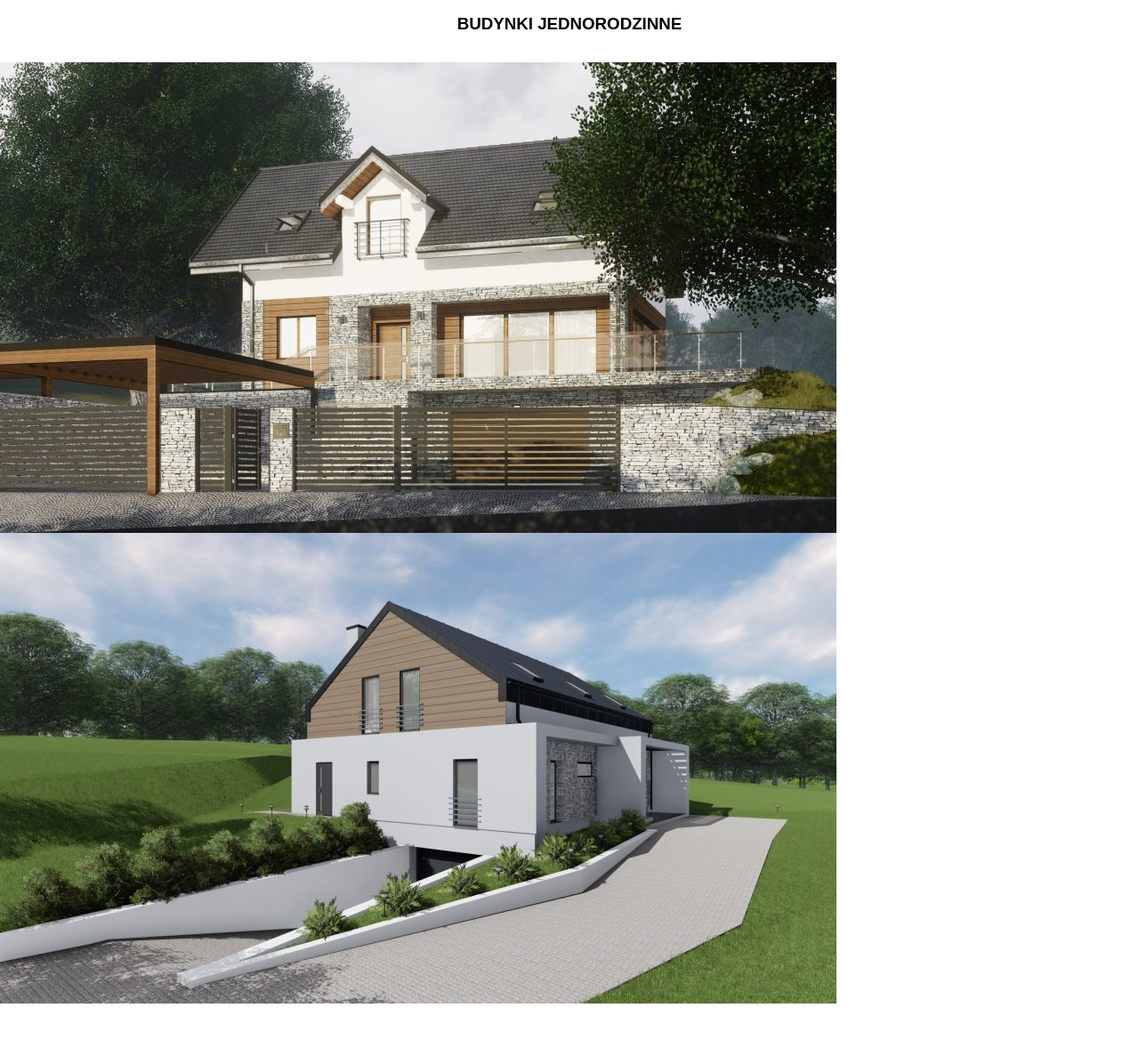
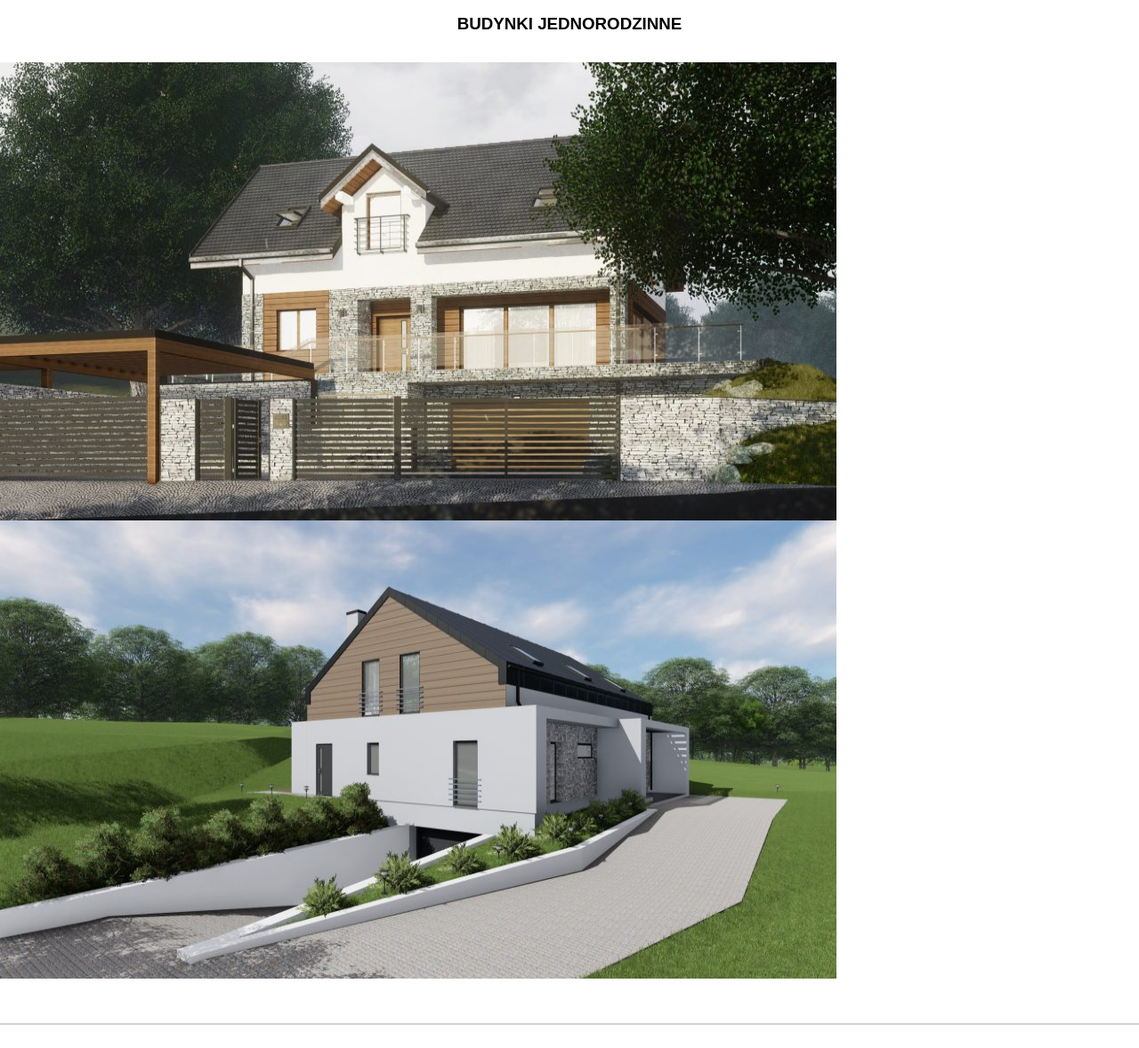
Before and after one commit to poprostuk4cper/poprostuk4cper.github.io, a plain HTML site: page projekty.html in a window 1280 px wide. Shown: the part 122-1300 px from the top of the page at 89% size. Drawn offline with Linux system fonts and the light colour scheme.

Commit message:
Update projekty.css

```diff
--- a/projekty.css
+++ b/projekty.css
@@ -19,7 +19,7 @@
     float: left;
     width: 50%;
     width: 940px;
-    height: 529px;
+    height: 515px;
 }
 .text1 {
     position: absolute;
@@ -55,7 +55,7 @@ transition: 0.3s;
     float: right;
     width: 50%;
     width: 940px;
-    height: 529px;
+    height: 515px;
 }
 hr {
     border: 1px solid lightgray;
```
